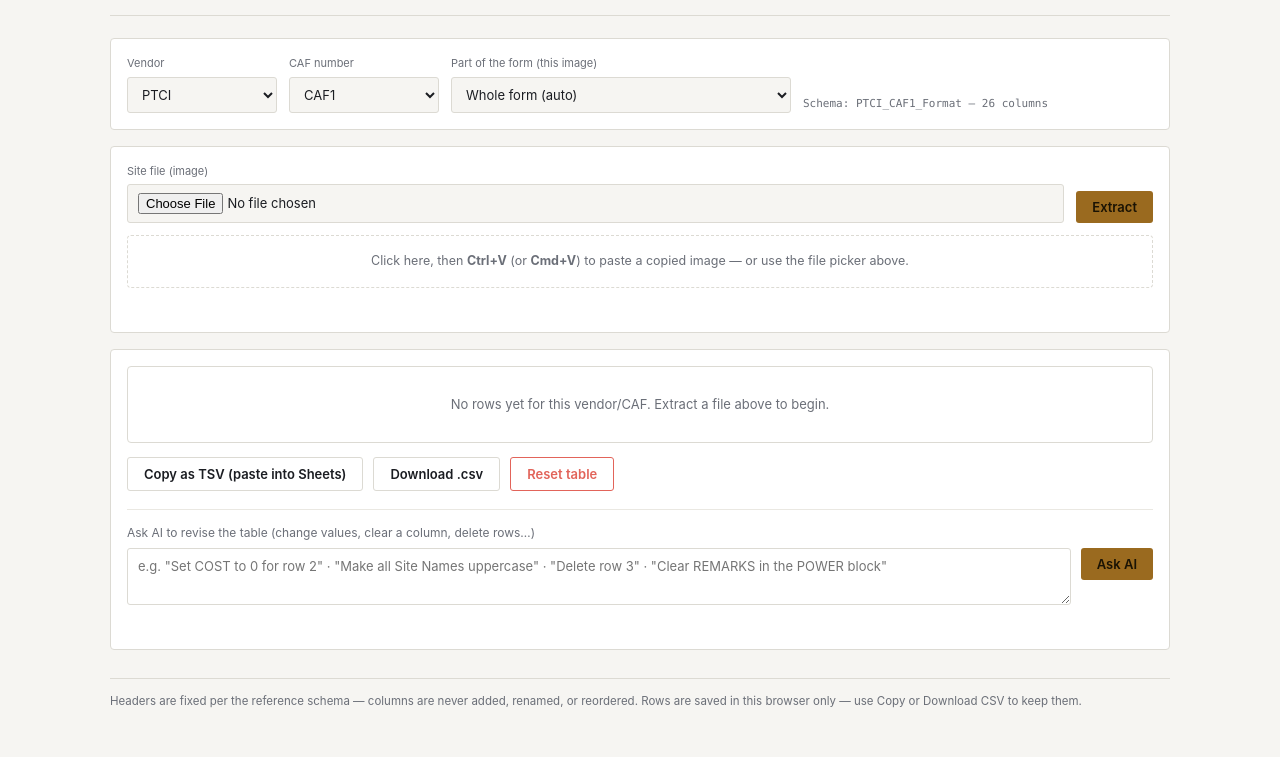
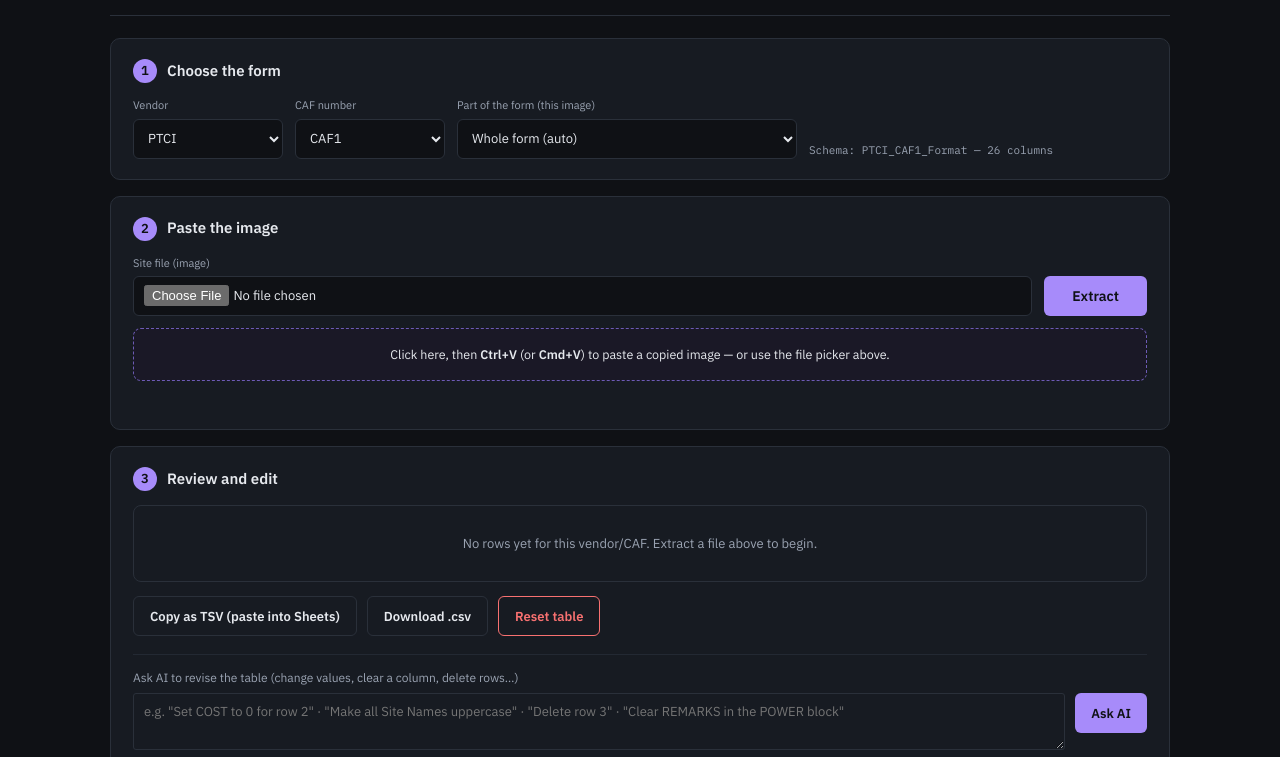
Before and after one commit to retep4work/CAF-Rebaselining, a website: page index.html in a window 1280 px wide. Shown: the part 83-840 px from the top of the page. Drawn offline with Linux system fonts and the light colour scheme.

Commit message:
Update index.html

```diff
--- a/index.html
+++ b/index.html
@@ -4,24 +4,17 @@
 <meta charset="UTF-8">
 <meta name="viewport" content="width=device-width, initial-scale=1, viewport-fit=cover">
 <title>CAF Site Data Extractor</title>
+<link rel="preconnect" href="https://fonts.googleapis.com"><link rel="preconnect" href="https://fonts.gstatic.com" crossorigin><link rel="stylesheet" href="https://fonts.googleapis.com/css2?family=IBM+Plex+Mono:wght@400;500&family=IBM+Plex+Sans:wght@400;500;600&display=swap">
 <style>
 :root{
-  --bg:#0b0e13; --panel:#12161d; --line:#262c36; --line-soft:#1b2029;
-  --text:#e4e7ec; --text-dim:#8891a0; --amber:#d9a441; --amber-dim:#8a6a2c;
-  --teal:#2dd4bf; --red:#e2645a;
-  --mono: ui-monospace, "JetBrains Mono", "SFMono-Regular", Menlo, Consolas, monospace;
-  --sans: "Inter", -apple-system, BlinkMacSystemFont, "Segoe UI", sans-serif;
+  color-scheme:dark;
+  --bg:#0F1115; --panel:#171B22; --line:#2A303A; --line-soft:#232933;
+  --text:#E6E9EE; --text-dim:#9AA3B2; --accent:#A78BFA; --accent-dim:#6D5BB5;
+  --teal:#4ADE80; --red:#F87171;
+  --mono:"IBM Plex Mono", ui-monospace, "SFMono-Regular", Menlo, Consolas, monospace;
+  --sans:"IBM Plex Sans", -apple-system, BlinkMacSystemFont, "Segoe UI", sans-serif;
   box-sizing:border-box;
   padding-top:env(safe-area-inset-top,0px); padding-bottom:env(safe-area-inset-bottom,0px);
-}
-@media (prefers-color-scheme: light){
-  :root:not([data-theme="dark"]){
-    --bg:#f6f5f2; --panel:#ffffff; --line:#dcdad3; --line-soft:#eae8e2;
-    --text:#1b1d22; --text-dim:#6b6f78; --amber:#9a6a1f; --amber-dim:#c89a52;
-  }
-}
-:root[data-theme="dark"]{
-  --bg:#0b0e13; --panel:#12161d; --line:#262c36; --line-soft:#1b2029; --text:#e4e7ec; --text-dim:#8891a0;
 }
 *{box-sizing:border-box;}
 html,body{height:100%; margin:0;}
@@ -43,14 +36,14 @@ select, input[type=file]{
   background:var(--bg); color:var(--text); border:1px solid var(--line);
   border-radius:3px; padding:8px 10px; font-family:var(--sans); font-size:13px;
 }
-select:focus, input:focus, button:focus{outline:2px solid var(--amber); outline-offset:1px;}
+select:focus, input:focus, button:focus{outline:2px solid var(--accent); outline-offset:1px;}
 button{
-  background:var(--amber); color:#1a1304; border:none; border-radius:3px;
+  background:var(--accent); color:#0F1115; border:none; border-radius:3px;
   padding:8px 16px; font-size:13px; font-weight:600; cursor:pointer; font-family:var(--sans);
 }
 button:disabled{background:var(--line); color:var(--text-dim); cursor:not-allowed;}
 button.ghost{background:transparent; color:var(--text); border:1px solid var(--line);}
-button.ghost:hover:not(:disabled){border-color:var(--amber);}
+button.ghost:hover:not(:disabled){border-color:var(--accent);}
 button.danger{background:transparent; color:var(--red); border:1px solid var(--red);}
 
 .schema-badge{font-size:11px; color:var(--text-dim); font-family:var(--mono);}
@@ -58,7 +51,7 @@ button.danger{background:transparent; color:var(--red); border:1px solid var(--r
   margin-top:12px; border:1.5px dashed var(--line); border-radius:4px; padding:16px;
   text-align:center; font-size:12.5px; color:var(--text-dim); cursor:text; transition:border-color .15s, color .15s;
 }
-.paste-zone:hover, .paste-zone:focus{ border-color:var(--amber); color:var(--text); outline:none; }
+.paste-zone:hover, .paste-zone:focus{ border-color:var(--accent); color:var(--text); outline:none; }
 .paste-zone.has-image{ border-style:solid; border-color:var(--teal); color:var(--text); }
 .paste-zone img{max-height:90px; display:block; margin:0 auto 6px; border-radius:3px;}
 .status{font-size:12.5px; color:var(--text-dim); margin-top:10px; min-height:18px;}
@@ -74,7 +67,7 @@ table{border-collapse:collapse; width:max-content; min-width:100%; font-family:v
 th,td{padding:7px 10px; border-bottom:1px solid var(--line-soft); border-right:1px solid var(--line-soft); white-space:nowrap; text-align:left;}
 th{background:var(--line-soft); color:var(--text-dim); font-weight:600; position:sticky; top:0;}
 td.blank{color:var(--text-dim); font-style:italic;}
-tr:hover td{background:rgba(217,164,65,0.05);}
+tr:hover td{background:rgba(167,139,250,0.08);}
 td.del{cursor:pointer; color:var(--text-dim); font-family:var(--sans);}
 td.del:hover{color:var(--red);}
 
@@ -93,6 +86,25 @@ td.rn{color:var(--text-dim); text-align:right;}
 .ai-prev .old{color:var(--text-dim); text-decoration:line-through;}
 .ai-prev .new{color:var(--teal);}
 footer{margin-top:28px; font-size:11.5px; color:var(--text-dim); border-top:1px solid var(--line); padding-top:14px;}
+
+/* ---- Refined dark / violet ---- */
+.panel{border-radius:10px; padding:20px 22px;}
+.step{display:flex; align-items:center; gap:10px; margin:0 0 14px; font-size:15px; font-weight:600;}
+.num{width:24px; height:24px; border-radius:50%; background:var(--accent); color:#0F1115; font-size:13px; display:flex; align-items:center; justify-content:center;}
+select, input[type=file]{border-radius:6px; min-height:40px;}
+button{border-radius:6px; min-height:40px;}
+#extractBtn{padding:0 28px; font-size:14px;}
+#aiApply{background:#15803D; color:#fff;}
+.paste-zone{border-color:var(--accent-dim); background:#1A1826; border-radius:8px; color:var(--text);}
+.table-scroll{border-radius:8px;}
+th{background:#1D222B; color:#AEB6C4;}
+th.grp{color:var(--text);}
+th.grp.gs{background:#2A303A; color:#C9CFD8;}
+th.grp.ge{background:#1E3A5F; color:#A9CBFF;}
+th.grp.gg{background:#14402A; color:#8FE5AE;}
+th.grp.gp{background:#4A2A12; color:#FFB77A;}
+th.grp.gf{background:#33264F; color:#D3C2FF;}
+tbody tr:nth-child(even) td{background:#1A1F27;}
 </style>
 </head>
 <body>
@@ -103,6 +115,7 @@ footer{margin-top:28px; font-size:11.5px; color:var(--text-dim); border-top:1px
   </header>
 
   <div class="panel">
+    <p class="step"><span class="num">1</span>Choose the form</p>
     <div class="row">
       <div class="field">
         <label for="vendorSel">Vendor</label>
@@ -123,6 +136,7 @@ footer{margin-top:28px; font-size:11.5px; color:var(--text-dim); border-top:1px
   </div>
 
   <div class="panel">
+    <p class="step"><span class="num">2</span>Paste the image</p>
     <div class="row">
       <div class="field" style="flex:1; min-width:220px;">
         <label for="fileInput">Site file (image)</label>
@@ -141,6 +155,7 @@ footer{margin-top:28px; font-size:11.5px; color:var(--text-dim); border-top:1px
   </div>
 
   <div class="panel">
+    <p class="step"><span class="num">3</span>Review and edit</p>
     <div class="table-scroll" id="tableScroll">
       <div class="empty" id="emptyMsg">No rows yet for this vendor/CAF. Extract a file above to begin.</div>
     </div>
@@ -264,6 +279,9 @@ function loadRows(){
   renderTable();
 }
 
+function blockCls(l){
+  return {"SITE DETAILS":"gs","EPA":"ge","GROUND SPACE":"gg","POWER":"gp"}[l] || "gf";
+}
 function renderTable(){
   const cols = SCHEMAS[state.schemaKey];
   const keys = keysOf(state.schemaKey);
@@ -275,7 +293,7 @@ function renderTable(){
     return;
   }
   const segs = SEGMENTS[state.schemaKey] || [];
-  const grp = "<tr><th class=\"grp\"></th>" + segs.map(([a,b,l])=>`<th class="grp" colspan="${b-a}">${escapeHtml(l)}</th>`).join("") + "<th class=\"grp\"></th></tr>";
+  const grp = "<tr><th class=\"grp\"></th>" + segs.map(([a,b,l])=>`<th class="grp ${blockCls(l)}" colspan="${b-a}">${escapeHtml(l)}</th>`).join("") + "<th class=\"grp\"></th></tr>";
   let html = "<table><thead>" + grp + "<tr><th>#</th>" + cols.map(c=>`<th>${escapeHtml(c)}</th>`).join("") + "<th></th></tr></thead><tbody>";
   state.rows.forEach((row, ri)=>{
     html += `<tr><td class="rn">${ri+1}</td>` + cols.map((c,ci)=>{
```
